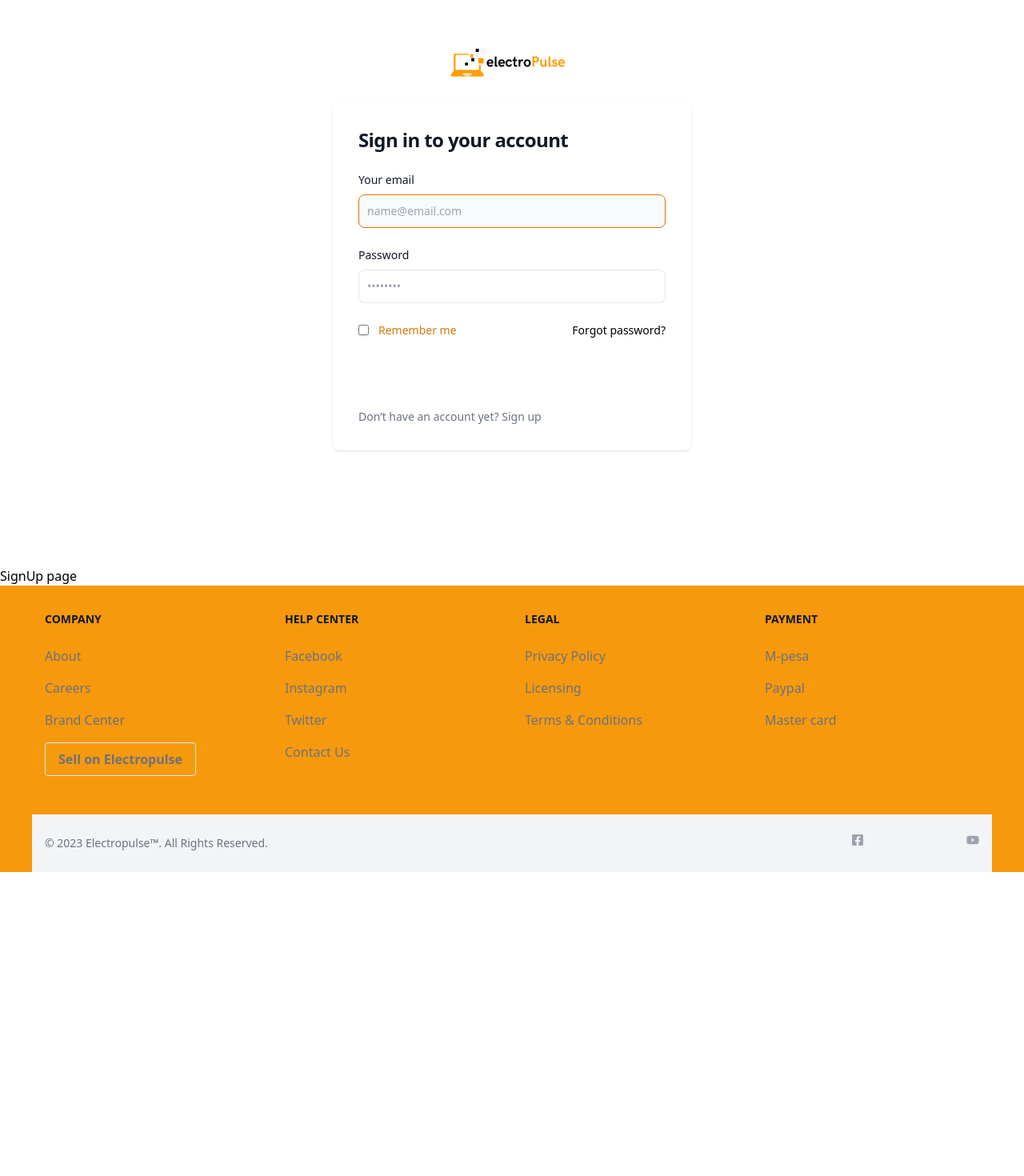
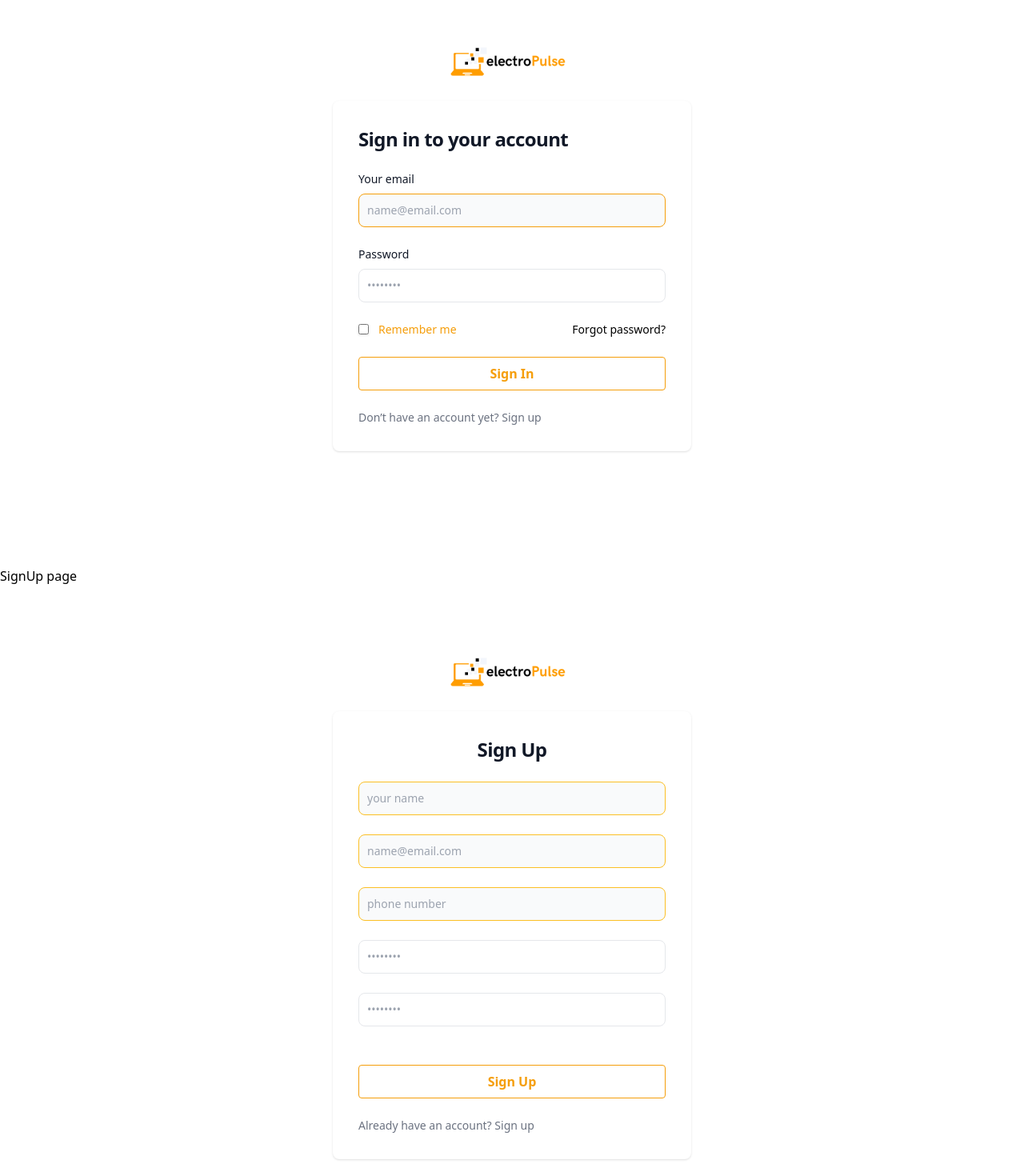
Before and after one commit to gilbert-ku/electropulse-ecommerce-frontend, a React (Vite) app: page / in a window 1280 px wide. Shown: the part 140-1610 px from the top of the page at 80% size. Before the commit the page ends 1230 px from the top, so only its background shows below. Built offline with nearby package versions, Linux system fonts and the light colour scheme; some icons are missing.

Commit message:
add sign up page and adjust login stylings

```diff
--- a/src/components/auth/Login.jsx
+++ b/src/components/auth/Login.jsx
@@ -12,34 +12,35 @@ const LogIn = () => {
                     <img className="w-40 h-25 mr-2" src={electrologo} alt="logo" />
 
                 </a>
-                <div className="w-full bg-white rounded-lg shadow dark:border  border-amber-600 md:mt-0 sm:max-w-md xl:p-0 ">
+                <div className="w-full bg-white rounded-lg shadow dark:border  border-amber-500 md:mt-0 sm:max-w-md xl:p-0 ">
                     <div className="p-6 space-y-4 md:space-y-6 sm:p-8">
                         <h1 className="text-xl font-bold leading-tight tracking-tight text-gray-900 md:text-2xl ">
                             Sign in to your account
                         </h1>
                         <form className="space-y-4 md:space-y-6" action="#">
                             <div>
-                                <label for="email" className="block mb-2 text-sm font-medium text-gray-900 dark:text-white">Your email</label>
-                                <input type="email" name="email" id="email" className="bg-gray-50 border border-amber-600 text-gray-900 sm:text-sm rounded-lg focus:ring-amber-600 focus:border-amber-900 block w-full p-2.5  dark:border-primary-600 dark:placeholder-gray-400  " placeholder="name@email.com" required="" />
+                                <label className="block mb-2 text-sm font-medium text-gray-900 dark:text-white">Your email</label>
+                                <input type="email" name="email" id="email" className="bg-gray-50 border border-amber-500 text-gray-900 sm:text-sm rounded-lg focus:ring-amber-500 focus:border-amber-900 block w-full p-2.5  dark:border-primary-600 dark:placeholder-gray-400  " placeholder="name@email.com" required="" />
                             </div>
                             <div>
-                                <label for="password" className="block mb-2 text-sm font-medium text-gray-900 dark:text-white">Password</label>
-                                <input type="password" name="password" id="password" placeholder="••••••••" className=" border  text-gray-900 sm:text-sm rounded-lg focus:ring-primary-600 focus:border-amber-600 block w-full p-2.5  dark:border-amber-600 dark:placeholder-gray-400    " required="" />
+                                <label className="block mb-2 text-sm font-medium text-gray-900 dark:text-white">Password</label>
+                                <input type="password" name="password" id="password" placeholder="••••••••" className=" border  text-gray-900 sm:text-sm rounded-lg focus:ring-primary-600 focus:border-amber-500 block w-full p-2.5  dark:border-amber-500 dark:placeholder-gray-400    " required="" />
                             </div>
                             <div className="flex items-center justify-between">
                                 <div className="flex items-start">
                                     <div className="flex items-center h-5">
-                                            <input id="remember" aria-describedby="remember" type="checkbox" className="w-full bg-white rounded-lg border border-amber-600 shadow dark:border md:mt-0 sm:max-w-md xl:p-0 dark:bg-gray-800 dark:border-gray-700"required="" />
+                                        <input id="remember" aria-describedby="remember" type="checkbox" className="w-full bg-white rounded-lg border border-amber-500 shadow dark:border md:mt-0 sm:max-w-md xl:p-0 dark:bg-gray-800 dark:border-gray-700"required="" />
                                     </div>
                                     <div className="ml-3 text-sm">
-                                        <label for="remember" className="text-amber-600 dark:text-gray-500">Remember me</label>
+                                        <label  className="text-amber-500 dark:text-gray-500">Remember me</label>
                                     </div>
                                 </div>
                                 <a href="#" className="text-sm font-medium text-primary-600 hover:underline dark:text-primary-500">Forgot password?</a>
                             </div>
-                            <button type="submit" className="w-full text-white bg-primary-600 hover:bg-primary-700 focus:ring-4 focus:outline-none focus:ring-primary-300 font-medium rounded-lg text-sm px-5 py-2.5 text-center dark:bg-primary-600 dark:hover:bg-primary-700 dark:focus:ring-primary-800">Sign in</button>
-                            <p className="text-sm font-light text-gray-500 dark:text-gray-500">
-                                Don’t have an account yet? <a href="#" className="font-medium text-primary-600 hover:underline dark:text-primary-500">Sign up</a>
+                            <button className="bg-transparent w-full hover:bg-amber-500 text-amber-500 font-semibold hover:text-white py-2 px-4 border border-amber-500 hover:border-transparent rounded">
+                                Sign In
+                            </button>                            <p className="text-sm font-light text-gray-500 dark:text-gray-500">
+                                Don’t have an account yet? <a href="#" className="font-medium text-primary-600 hover:underline dark:text-amber-500">Sign up</a>
                             </p>
                         </form>
                     </div>
--- a/src/components/auth/SignUp.jsx
+++ b/src/components/auth/SignUp.jsx
@@ -1,9 +1,62 @@
+import electrologo from "/electrolog.png"
 
 
 const SignUp = () => {
 
     return (
-        <h1>SignUp page</h1>
+
+        <>
+            <h1>SignUp page</h1>
+
+            <section className="">
+            <div className="flex flex-col items-center justify-center px-6 py-8 mx-auto md:h-screen lg:py-0">
+                <a href="#" className="flex items-center mb-6 text-2xl font-semibold">
+                    <img className="w-40 h-25 mr-2" src={electrologo} alt="logo" />
+
+                </a>
+                <div className="w-full bg-white rounded-lg shadow dark:border  border-amber-400 md:mt-0 sm:max-w-md xl:p-0 ">
+                    <div className="p-6 space-y-4 md:space-y-6 sm:p-8">
+                        <h1 className="text-xl font-bold leading-tight tracking-tight text-gray-900 md:text-2xl text-center">
+                            Sign Up
+                        </h1>
+                        <form className="space-y-4 md:space-y-6" action="#">
+                            <div>
+                                {/* <label  className="block mb-2 text-sm font-medium text-gray-900 dark:text-white">Name</label> */}
+                                <input type="text" name="text"  className="bg-gray-50 border border-amber-400 text-gray-900 sm:text-sm rounded-lg focus:ring-amber-400 focus:border-amber-900 block w-full p-2.5  dark:border-primary-600 dark:placeholder-gray-400  " placeholder="your name" required="" />
+                            </div>
+                            <div>
+                                {/* <label  className="block mb-1 text-sm font-medium text-gray-900 dark:text-white">Email</label> */}
+                                <input type="email" name="email"  className="bg-gray-50 border border-amber-400 text-gray-900 sm:text-sm rounded-lg focus:ring-amber-400 focus:border-amber-900 block w-full p-2.5  dark:border-primary-600 dark:placeholder-gray-400  " placeholder="name@email.com" required="" />
+                            </div>
+                            <div>
+                                {/* <label  className="block mb-1 text-sm font-medium text-gray-900 dark:text-white">Contact</label> */}
+                                <input type="Number" name="numbert"  className="bg-gray-50 border border-amber-400 text-gray-900 sm:text-sm rounded-lg focus:ring-amber-400 focus:border-amber-900 block w-full p-2.5  dark:border-primary-600 dark:placeholder-gray-400  " placeholder="phone number" required="" />
+                            </div>
+                            <div>
+                                {/* <label className="block mb-1 text-sm font-medium text-gray-900 dark:text-white">Password</label> */}
+                                <input type="password" name="password" placeholder="••••••••" className=" border  text-gray-900 sm:text-sm rounded-lg focus:ring-primary-600 focus:border-amber-400 block w-full p-2.5  dark:border-amber-400 dark:placeholder-gray-400    " required="" />
+                            </div>
+                            <div>
+                                {/* <label className="block mb-1 text-sm font-medium text-gray-900 dark:text-white">Confirm Password</label> */}
+                                <input type="password" name="password" placeholder="••••••••" className=" border  text-gray-900 sm:text-sm rounded-lg focus:ring-primary-600 focus:border-amber-400 block w-full p-2.5  dark:border-amber-400 dark:placeholder-gray-400    " required="" />
+                            </div>
+                            <div className="flex items-center justify-between">
+
+                            </div>
+                            <button className="bg-transparent w-full hover:bg-amber-500 text-amber-500 font-semibold hover:text-white py-2 px-4 border border-amber-500 hover:border-transparent rounded">
+                                Sign Up
+                            </button>
+
+                            <p className="text-sm font-light text-gray-500 dark:text-gray-500">
+                                Already have an account? <a href="#" className="font-medium text-primary-600 hover:underline dark:text-amber-500">Sign up</a>
+                            </p>
+                        </form>
+                    </div>
+                </div>
+            </div>
+            </section>
+        </>
+
     )
 
 }
```
